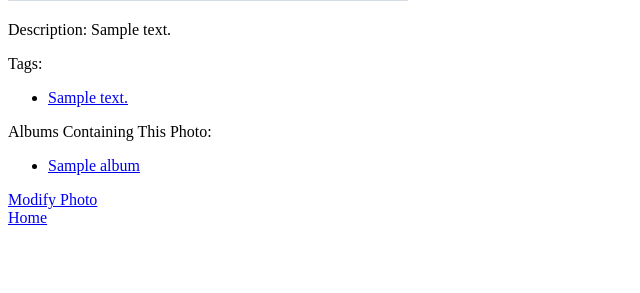
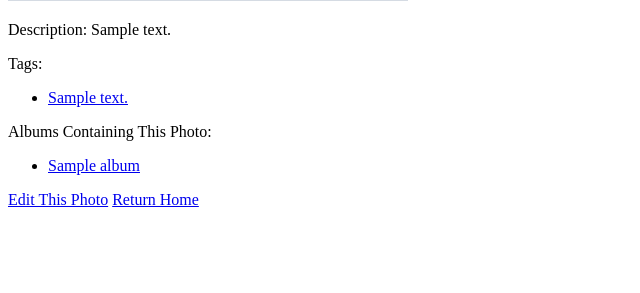
Before and after one commit to geekofalltrades/django-photo-manager, a Django app: page /pm/photo/1 in a window 1280 px wide. Shown: the part 307-600 px from the top of the page, without its empty margins (0-640 px from the left). Run offline with Django 3.2, Linux system fonts and the light colour scheme; tables that the repository leaves empty hold one stand-in row (values such as "Sample post"); grey boxes marked "Sample" are stand-in pictures; some libraries are stand-ins or nearby versions.

Commit message:
Cleaned up templates. Added appropriate links to modify album/photo.

```diff
--- a/PhotoManager/templates/PhotoManager/album.html
+++ b/PhotoManager/templates/PhotoManager/album.html
@@ -12,5 +12,6 @@
     {% endthumbnail %}
     {% endfor %}
 </div>
+<a href="{% url 'PhotoManager:pm-modify_album' id=album.pk %}">Edit This Album</a>
 <a href="{% url 'PhotoManager:pm-home' %}">Return Home</a>
 {% endblock %}
--- a/PhotoManager/templates/PhotoManager/create_album.html
+++ b/PhotoManager/templates/PhotoManager/create_album.html
@@ -2,9 +2,9 @@
 {% block body %}
 <h1>Create Album</h1>
 <form method="POST" action="{% url 'PhotoManager:pm-create' %}">
-{% csrf_token %}
-{{ form.as_table }}
-<input type="submit" />
+    {% csrf_token %}
+    {{ form.as_table }}
+    <input type="submit" />
 </form>
 <a href="{% url 'PhotoManager:pm-home' %}">Return Home</a>
 {% endblock %}
--- a/PhotoManager/templates/PhotoManager/photo.html
+++ b/PhotoManager/templates/PhotoManager/photo.html
@@ -15,7 +15,7 @@
     <li><a href="{% url 'PhotoManager:pm-album' id=album.pk %}">{{ album.title }}</a></li>
     {% endfor %}
     </ul>
-    <a href="{% url 'PhotoManager:pm-modify_photo' id=photo.pk %}">Modify Photo</a>
 </div>
-<a href="{% url 'PhotoManager:pm-home' %}">Home</a>
+<a href="{% url 'PhotoManager:pm-modify_photo' id=photo.pk %}">Edit This Photo</a>
+<a href="{% url 'PhotoManager:pm-home' %}">Return Home</a>
 {% endblock %}
```
